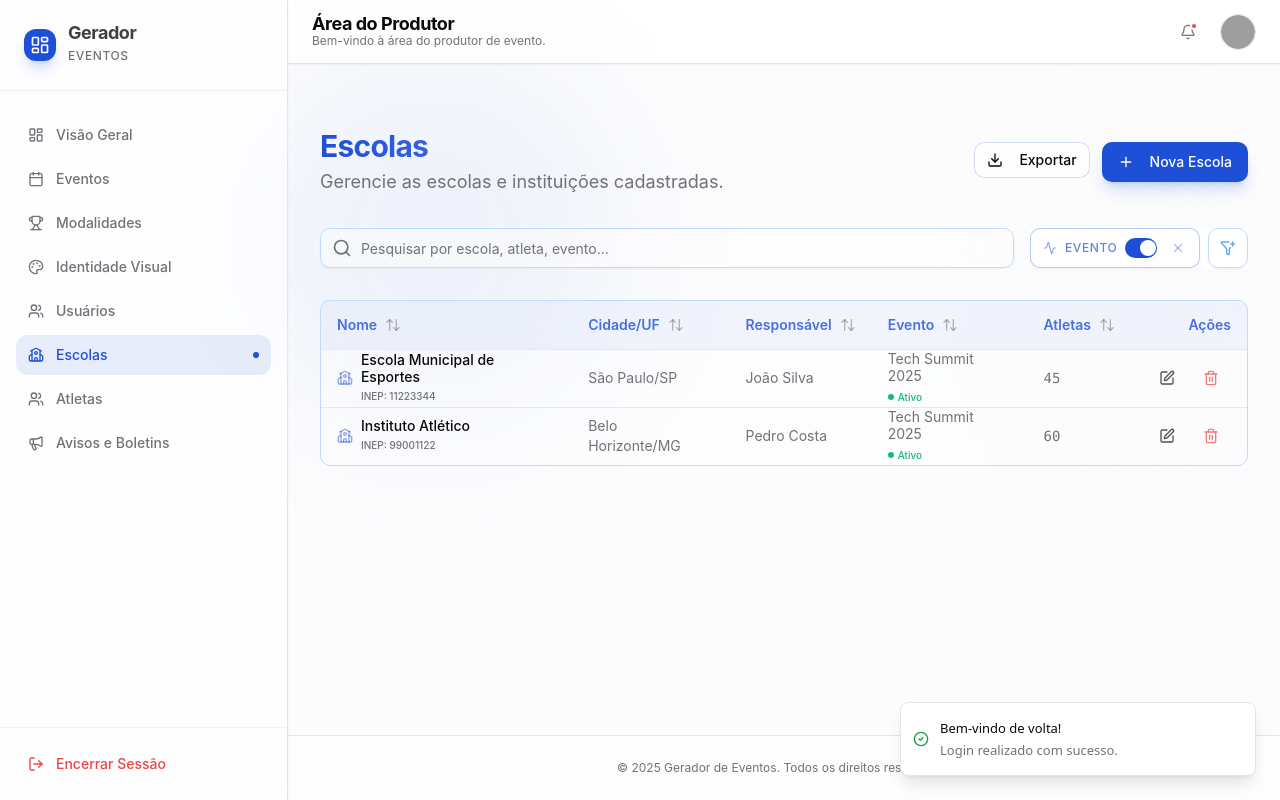
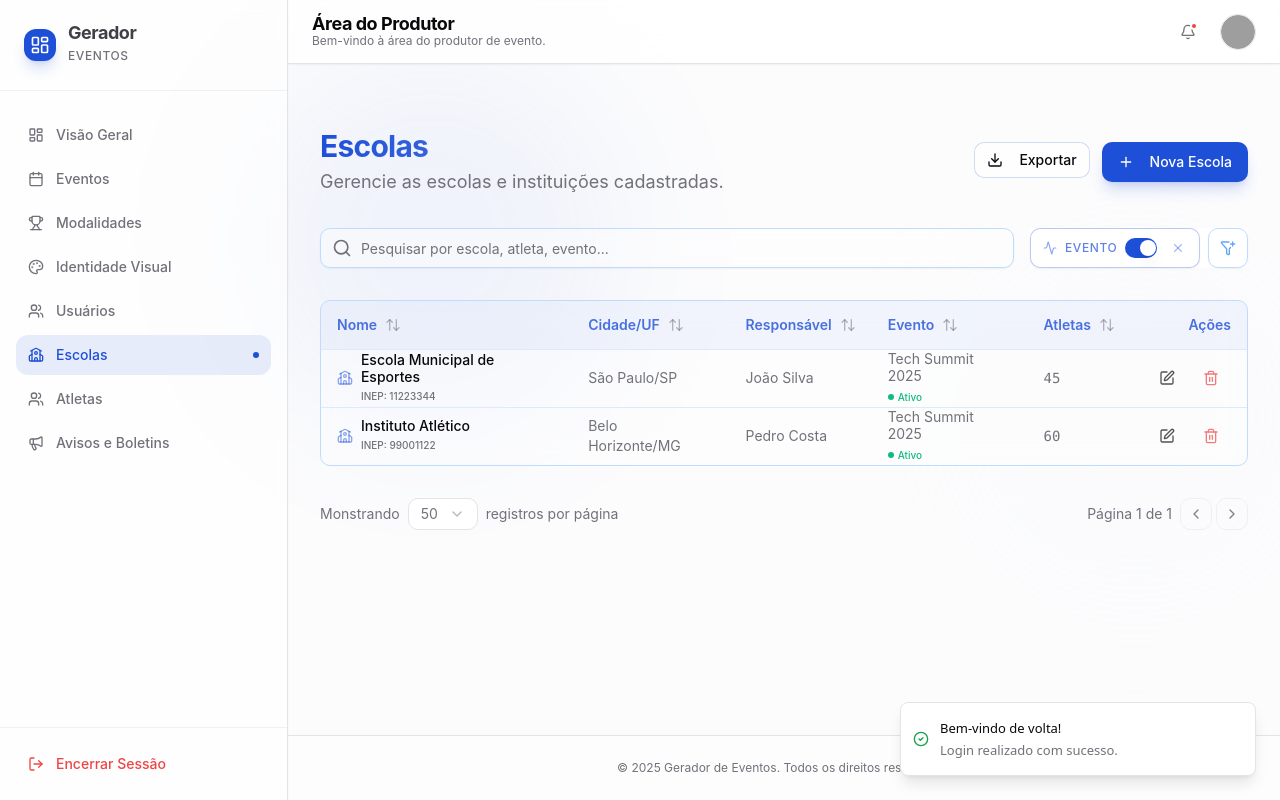
Before and after one commit to AtilaMedeiros/gerador-de-eventos_ultimo, a React (Vite) app: page /area-do-produtor/escolas in a window 1280 px wide. Both pictures are taken after typing "name@example.com", "Sample123" into the empty fields and a click on the button "Entrar no Sistema". Shown: the top 800 px of the page. Built offline with nearby package versions, Linux system fonts and the light colour scheme; grey boxes are pictures that could not be loaded.

Commit message:
feat: Adiciona paginação à lista de escolas com controles de navegação e seleção de itens por página.

```diff
--- a/src/pages/dashboard/basic-registration/SchoolsList.tsx
+++ b/src/pages/dashboard/basic-registration/SchoolsList.tsx
@@ -27,8 +27,17 @@ import {
     ListFilter,
     ArrowUpDown,
     ArrowUp,
-    ArrowDown
+    ArrowDown,
+    ChevronLeft,
+    ChevronRight
 } from 'lucide-react'
+import {
+    Select,
+    SelectContent,
+    SelectItem,
+    SelectTrigger,
+    SelectValue,
+} from '@/components/ui/select'
 import { toast } from 'sonner'
 import { useNavigate } from 'react-router-dom'
 
@@ -229,6 +238,24 @@ export default function SchoolsList() {
             <ArrowDown className="ml-2 h-4 w-4 text-primary" />
     }
 
+    // Pagination State
+    const [currentPage, setCurrentPage] = useState(1)
+    const [itemsPerPage, setItemsPerPage] = useState(50)
+
+    // Pagination Logic
+    const totalPages = Math.ceil(sortedSchools.length / itemsPerPage)
+    const startIndex = (currentPage - 1) * itemsPerPage
+    const endIndex = startIndex + itemsPerPage
+    const currentSchools = sortedSchools.slice(startIndex, endIndex)
+
+    // Reset page when filters change
+    // You might want to use useEffect for this if filters are complex, but for now simple state reset on filter change is better handled in the filter change handler if possible, or just let the user navigate back.
+    // Actually, it's better to reset to page 1 if filtered results change length significantly or if current page > total pages.
+    // I will add a safe check:
+    if (currentPage > totalPages && totalPages > 0) {
+        setCurrentPage(1)
+    }
+
     const handleAction = (action: string) => {
         toast.info(`Ação ${action} simulada com sucesso.`)
     }
@@ -337,8 +364,8 @@ export default function SchoolsList() {
                         </TableRow>
                     </TableHeader>
                     <TableBody>
-                        {sortedSchools.length > 0 ? (
-                            sortedSchools.map((school) => (
+                        {currentSchools.length > 0 ? (
+                            currentSchools.map((school) => (
                                 <TableRow
                                     key={school.id}
                                     className="hover:bg-primary/5 transition-all duration-200 border-b border-blue-100 dark:border-blue-900/30 group"
@@ -421,6 +448,58 @@ export default function SchoolsList() {
                     </TableBody>
                 </Table>
             </div>
+
+            {/* Pagination Controls */}
+            <div className="flex flex-col md:flex-row items-center justify-between gap-4 text-sm text-muted-foreground">
+                <div className="flex items-center gap-2">
+                    <span>Monstrando</span>
+                    <Select
+                        value={String(itemsPerPage)}
+                        onValueChange={(value) => {
+                            setItemsPerPage(Number(value))
+                            setCurrentPage(1)
+                        }}
+                    >
+                        <SelectTrigger className="h-8 w-[70px]">
+                            <SelectValue placeholder={itemsPerPage} />
+                        </SelectTrigger>
+                        <SelectContent side="top">
+                            {[10, 20, 50, 100].map(pageSize => (
+                                <SelectItem key={pageSize} value={String(pageSize)}>
+                                    {pageSize}
+                                </SelectItem>
+                            ))}
+                        </SelectContent>
+                    </Select>
+                    <span>registros por página</span>
+                </div>
+
+                <div className="flex items-center gap-2">
+                    <span>
+                        Página {currentPage} de {totalPages || 1}
+                    </span>
+                    <div className="flex gap-1">
+                        <Button
+                            variant="outline"
+                            size="icon"
+                            className="h-8 w-8"
+                            onClick={() => setCurrentPage(p => Math.max(1, p - 1))}
+                            disabled={currentPage === 1}
+                        >
+                            <ChevronLeft className="h-4 w-4" />
+                        </Button>
+                        <Button
+                            variant="outline"
+                            size="icon"
+                            className="h-8 w-8"
+                            onClick={() => setCurrentPage(p => Math.min(totalPages, p + 1))}
+                            disabled={currentPage === totalPages || totalPages === 0}
+                        >
+                            <ChevronRight className="h-4 w-4" />
+                        </Button>
+                    </div>
+                </div>
+            </div>
         </div>
     )
 }
```
